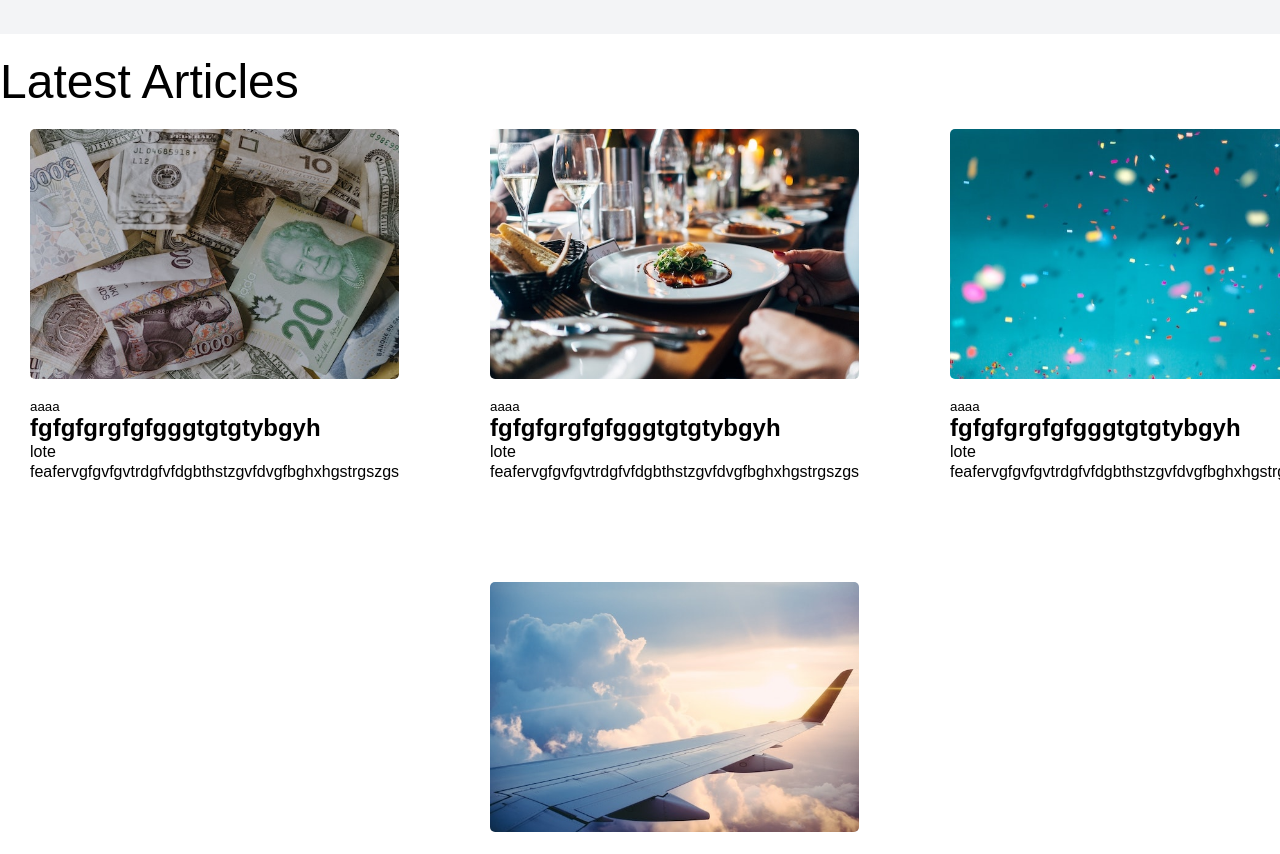
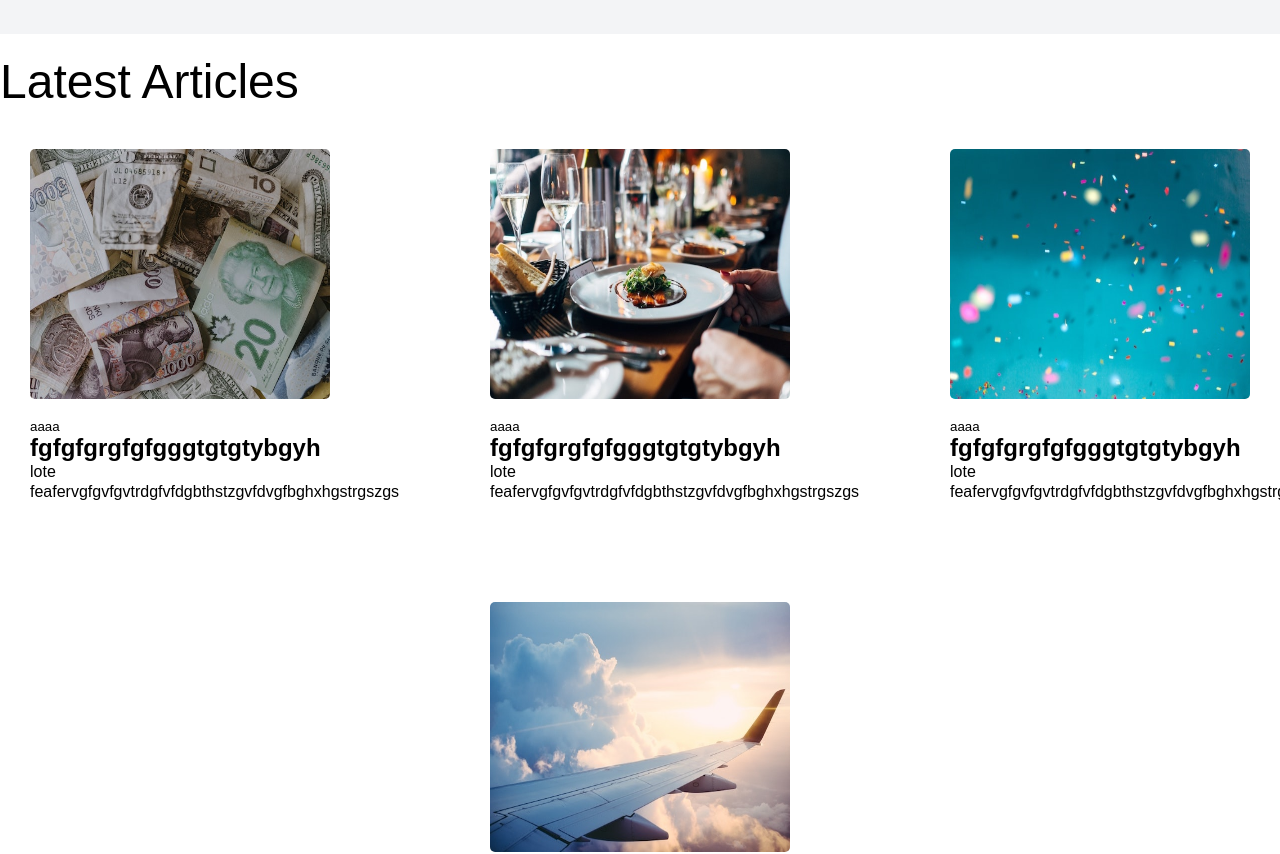
Before and after one commit to AbhijithKK/easybank-landing-page, a React (Vite) app: page / in a window 1280 px wide. Shown: the part 1380-2234 px from the top of the page. Built offline with nearby package versions, Linux system fonts and the light colour scheme.

Commit message:
start footer work

```diff
--- a/src/App.jsx
+++ b/src/App.jsx
@@ -1,5 +1,6 @@
 
 import './App.css'
+import Footer from './Footer/Footer'
 import IntroSection from './IntroSection/IntroSection'
 import NavBar from './NavBar/NavBar'
 import Section2 from './Section2/Section2'
@@ -13,6 +14,7 @@ function App() {
       <IntroSection/>
       <Section2/>
       <Section3/>
+      <Footer/>
     </>
   )
 }
--- a/src/Card/Card.css
+++ b/src/Card/Card.css
@@ -28,8 +28,25 @@ max-width: 300px;
 }
 .article-card small{
     padding-top: 15px;
+    max-width: 300px;
+
 }
 .article-card p{
+    max-width: 300px;
+
     line-height: 20px;
 text-align: start;
 }
+.article-card .card-image{
+    display: flex;
+
+}
+@media (max-width:600px) {
+    .article-card img{
+        width: 80%;
+        height: 200px;
+        border-radius: 5px;
+    }
+
+
+}
--- a/src/Footer/Footer.jsx
+++ b/src/Footer/Footer.jsx
@@ -1,10 +1,16 @@
-import React from 'react'
+import './Footer.css'
 
 const Footer = () => {
   return (
-    <div>
+    <>
+      <div className="footer">
 
-    </div>
+        <div className="footer-firstblock"></div>
+        <div className="footer-second-block"></div>
+        <div className="footer-lastblock"></div>
+
+      </div>
+    </>
   )
 }
 
--- a/src/Section3/Section3.css
+++ b/src/Section3/Section3.css
@@ -15,13 +15,25 @@
     justify-content: start;
 }
 .articles{
+    margin-top: 20px;
+
     display: flex;
     align-items: center;
-    justify-content: space-around;
     flex-wrap: wrap;
     gap: 100px;
+    justify-content: space-around;
+
 }
 .article-card{
+    flex: 1 1 auto;
 max-width: 300px;
 display: grid;
 }
+@media (max-width:600px) {
+    .article-card{
+
+    max-width: 200px;
+    display: grid;
+    }
+
+}
```
